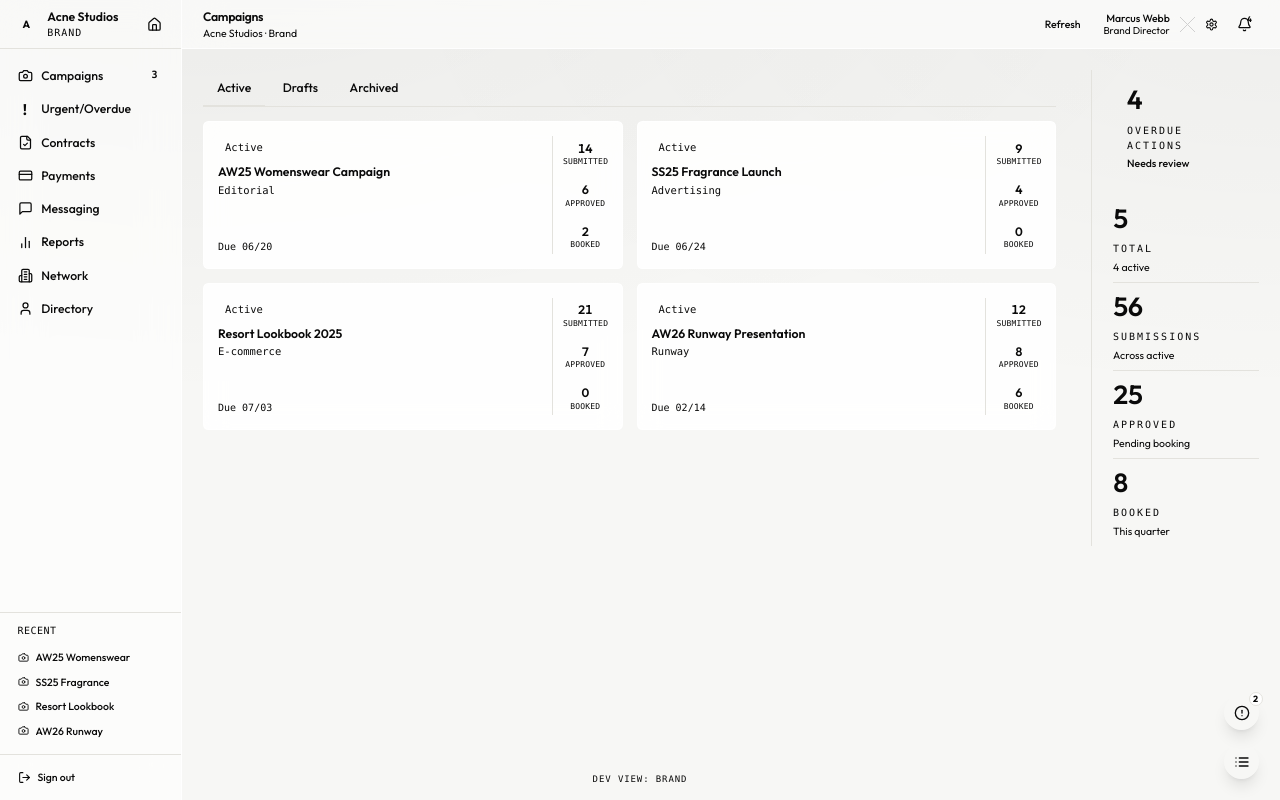
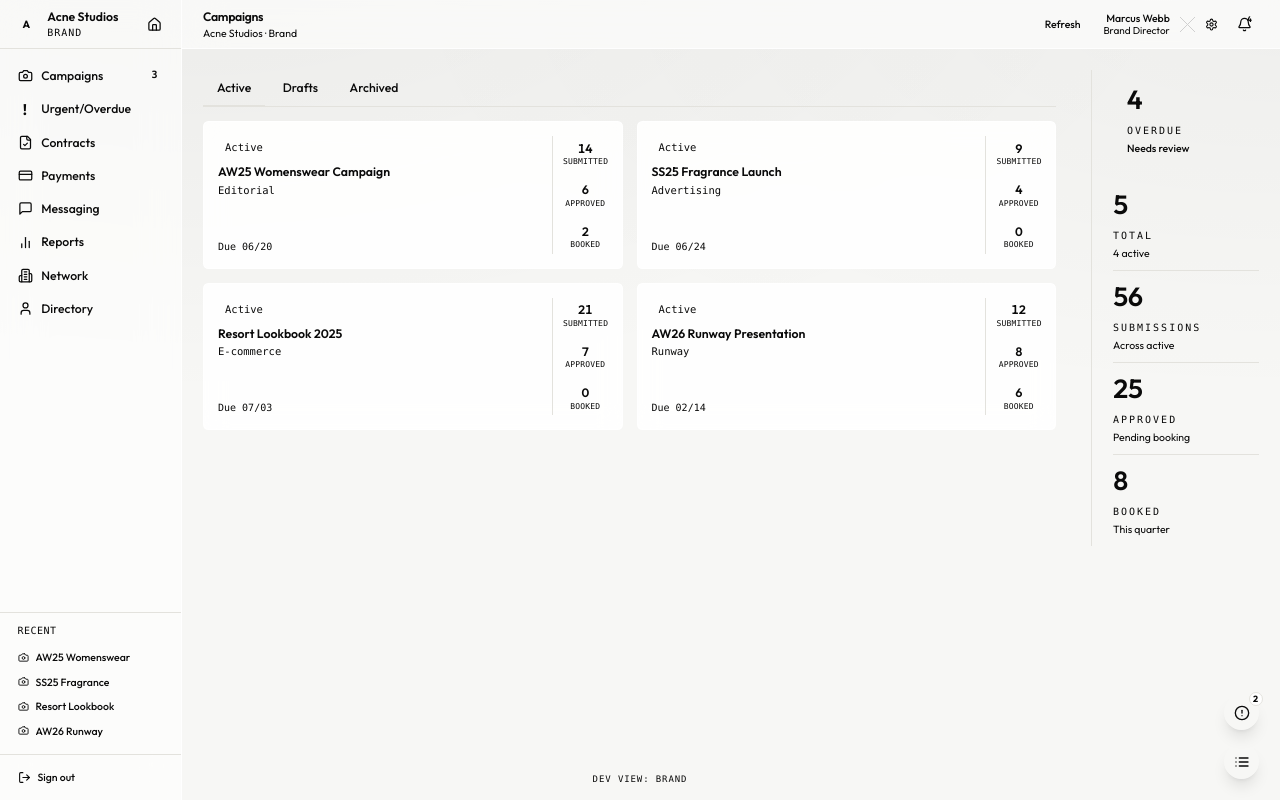
Before and after one commit to helenalklein/DVURE, a React (Vite) app: page / in a window 1280 px wide. Both pictures are taken after a click on the button "Brand". Built offline with nearby package versions, Linux system fonts and the light colour scheme.

Commit message:
Shorten "Overdue Actions" metric label to "Overdue"

```diff
--- a/src/app/brand/BrandApp.tsx
+++ b/src/app/brand/BrandApp.tsx
@@ -1191,7 +1191,7 @@ function CampaignsList({ openCampaign, onOpenUrgent }: { openCampaign: (id: numb
             <button onClick={onOpenUrgent}
               className="text-left bg-foreground text-primary-foreground rounded-md px-4 py-4 mb-3 cursor-pointer hover:bg-[#2a2a2a] transition-colors">
               <div className="text-3xl font-semibold tabular-nums tracking-tight">{OVERDUE_ACTIONS.length}</div>
-              <div className="text-[10px] font-mono uppercase tracking-[0.2em] mt-2 text-primary-foreground/70">Overdue Actions</div>
+              <div className="text-[10px] font-mono uppercase tracking-[0.2em] mt-2 text-primary-foreground/70">Overdue</div>
               <div className="text-xs text-primary-foreground/60 mt-1">Needs review</div>
             </button>
             <div className="flex-1 flex flex-col">
```
